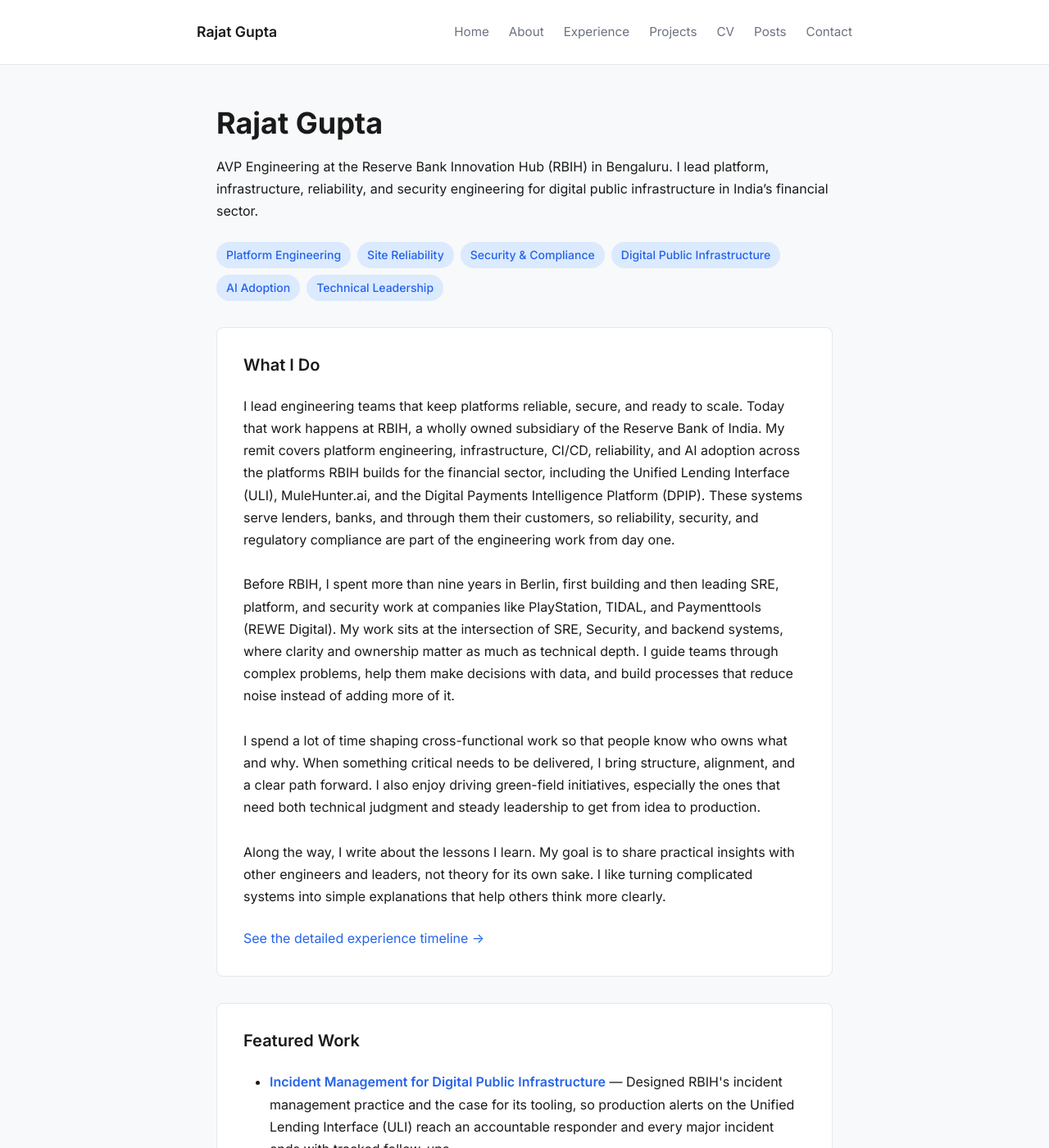
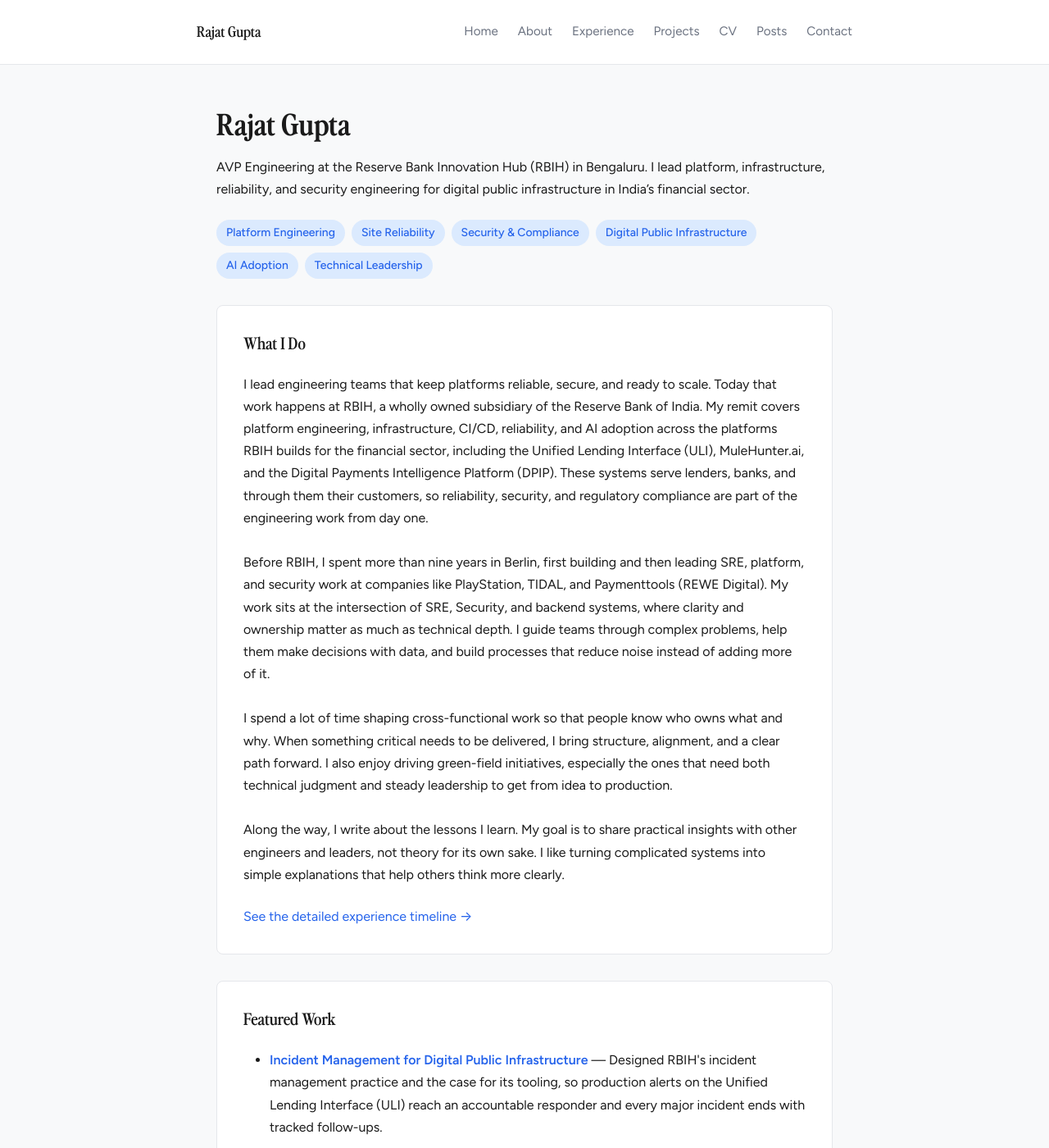
Before and after one commit to rajatguptarg/rajatguptarg.github.io, a Jekyll site: the page built from index.markdown, in a window 1280 px wide and 1400 px high. Shown: the whole window at 82% size. Built offline with Jekyll 4.4.1, drawn with Linux system fonts in a browser that asks for light colours.

Commit message:
Use Perfectly Nineties headings and Proxima Nova body
Self-host Perfectly Nineties Semibold and Bold as WOFF2 for h1-h6 and
the site title. Load Proxima Nova for body text from an Adobe Fonts
web project set by adobe_fonts_kit_id in _config.yml, with Figtree from
Google Fonts as a stand-in while the ID is empty. Drop Inter.

Document the setup in README.md and ADR-002.

Co-Authored-By: Claude Opus 5.5 <noreply@anthropic.com>
Claude-Session: https://claude.ai/code/session_014t71qjUGwE2exakeKXrZJU

```diff
--- a/_config.yml
+++ b/_config.yml
@@ -62,6 +62,12 @@ social_links:
   - label: Medium
     url: https://pulse.rajatgupta.work
 
+# Body text uses Proxima Nova served by Adobe Fonts. Set this to the ID of an
+# Adobe Fonts web project (the part before ".css" in its embed link) that
+# includes Proxima Nova and allows this domain. While it is empty, the site
+# loads Figtree from Google Fonts as a stand-in.
+adobe_fonts_kit_id: ""
+
 
 # Use the default GitHub Pages theme so builds don't require external gems.
 theme: minima
--- a/_layouts/default.html
+++ b/_layouts/default.html
@@ -5,9 +5,16 @@
     <meta name="viewport" content="width=device-width, initial-scale=1" />
     <title>{{ page.title | default: site.title }}</title>
     <meta name="description" content="{{ page.description | default: site.description }}" />
-    <link rel="preconnect" href="https://fonts.googleapis.com" />
-    <link rel="preconnect" href="https://fonts.gstatic.com" crossorigin />
-    <link rel="stylesheet" href="https://fonts.googleapis.com/css2?family=Inter:wght@400;500;600;700&display=swap" />
+    <link rel="preload" href="{{ '/assets/fonts/perfectly-nineties/perfectly-nineties-bold.woff2' | relative_url }}" as="font" type="font/woff2" crossorigin />
+    <link rel="preload" href="{{ '/assets/fonts/perfectly-nineties/perfectly-nineties-semibold.woff2' | relative_url }}" as="font" type="font/woff2" crossorigin />
+    {% assign adobe_fonts_kit_id = site.adobe_fonts_kit_id | strip %}
+    {% if adobe_fonts_kit_id != "" %}
+      <link rel="stylesheet" href="https://use.typekit.net/{{ adobe_fonts_kit_id }}.css" />
+    {% else %}
+      <link rel="preconnect" href="https://fonts.googleapis.com" />
+      <link rel="preconnect" href="https://fonts.gstatic.com" crossorigin />
+      <link rel="stylesheet" href="https://fonts.googleapis.com/css2?family=Figtree:wght@400;500;600;700&display=swap" />
+    {% endif %}
     <link rel="stylesheet" href="{{ '/assets/main.css' | relative_url }}" />
   </head>
   <body>
--- a/assets/main.css
+++ b/assets/main.css
@@ -1,6 +1,27 @@
 /* ===========================
    Clean Minimalist Portfolio
    =========================== */
+
+/* ===========================
+   Fonts
+   =========================== */
+
+/* Headings: Perfectly Nineties by Jen Wagner Co., self-hosted */
+@font-face {
+  font-family: 'Perfectly Nineties';
+  src: url('fonts/perfectly-nineties/perfectly-nineties-semibold.woff2') format('woff2');
+  font-weight: 600;
+  font-style: normal;
+  font-display: swap;
+}
+
+@font-face {
+  font-family: 'Perfectly Nineties';
+  src: url('fonts/perfectly-nineties/perfectly-nineties-bold.woff2') format('woff2');
+  font-weight: 700;
+  font-style: normal;
+  font-display: swap;
+}
 
 :root {
   /* Colors - Minimal palette */
@@ -15,7 +36,8 @@
   --color-footer-bg: #f8f9fa;
 
   /* Typography */
-  --font-body: 'Inter', system-ui, -apple-system, BlinkMacSystemFont, 'Segoe UI', sans-serif;
+  --font-heading: 'Perfectly Nineties', Georgia, 'Times New Roman', serif;
+  --font-body: 'proxima-nova', 'Proxima Nova', 'Figtree', system-ui, -apple-system, BlinkMacSystemFont, 'Segoe UI', sans-serif;
   --font-size-base: 16px;
   --line-height-base: 1.7;
 
@@ -57,6 +79,7 @@ body {
 
 h1, h2, h3, h4, h5, h6 {
   color: var(--color-text);
+  font-family: var(--font-heading);
   font-weight: 600;
   line-height: 1.3;
   margin: 0 0 var(--spacing-md) 0;
@@ -137,6 +160,7 @@ img {
 }
 
 .site-title {
+  font-family: var(--font-heading);
   font-size: 1.1rem;
   font-weight: 600;
   color: var(--color-text);
```
Also changed, not shown: docs/adr/adr-002-heading-and-body-fonts.md (added, +37 -0 lines), README.md, assets/fonts/perfectly-nineties/perfectly-nineties-bold.woff2 (added), assets/fonts/perfectly-nineties/perfectly-nineties-semibold.woff2 (added).
